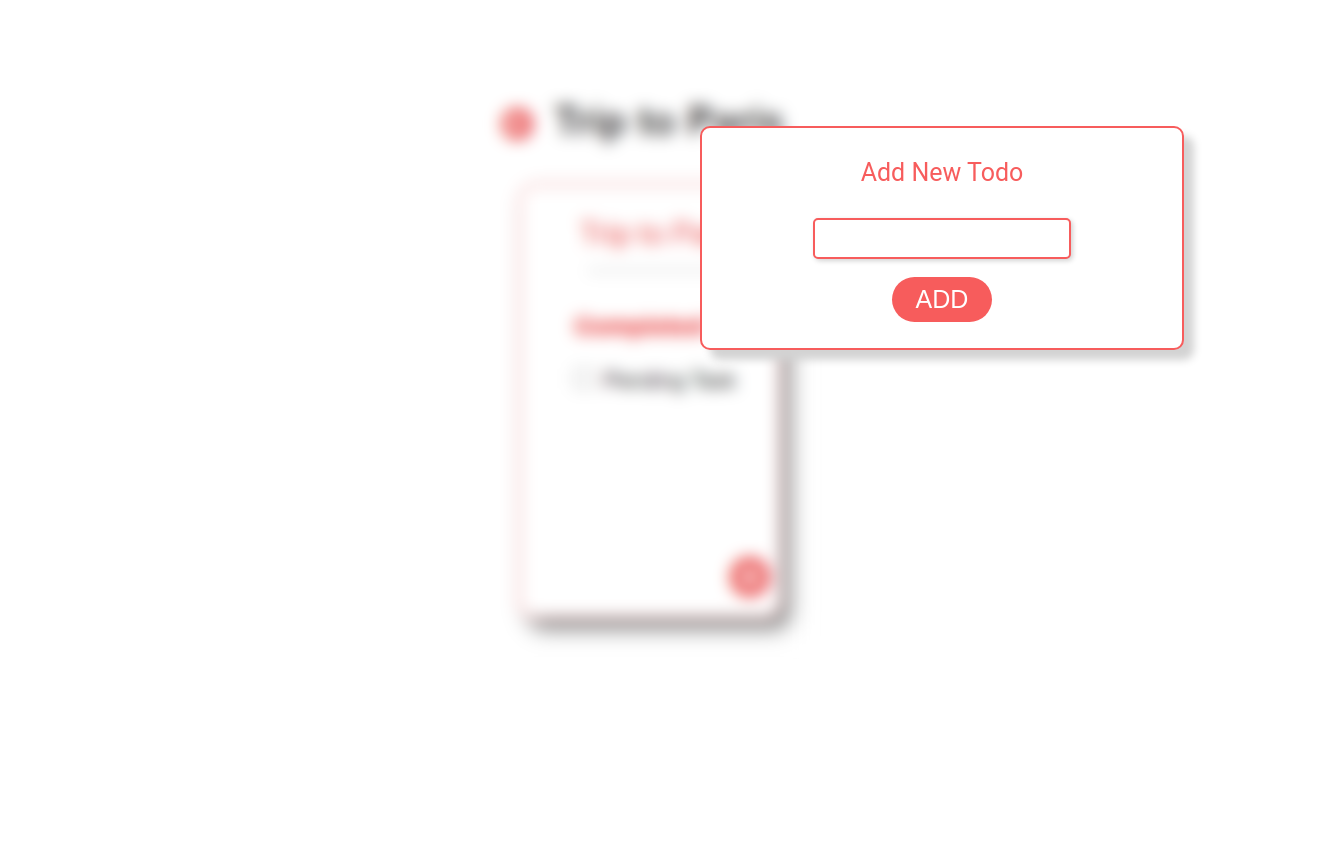
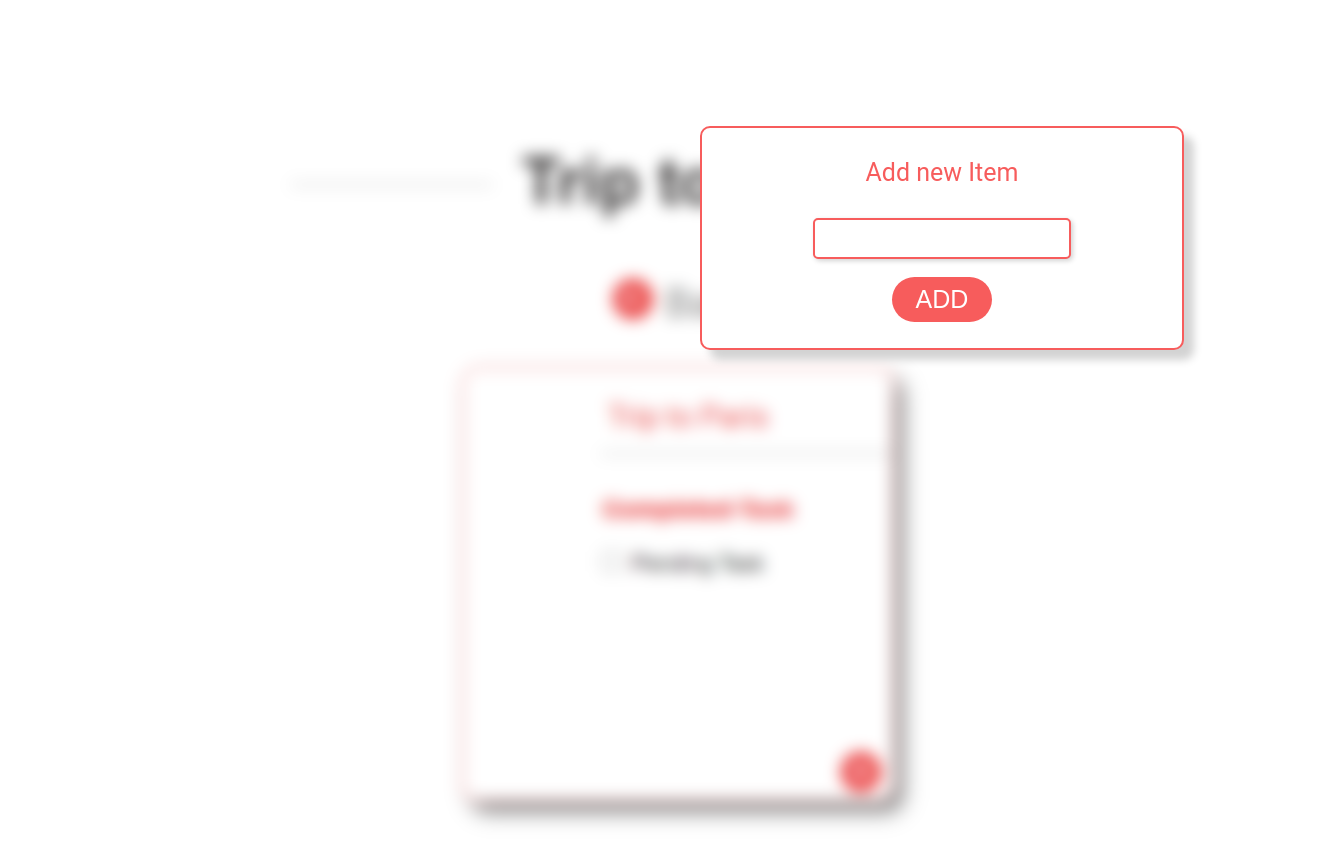
Before and after one commit to prashant6190/todo-mobile-app, a plain HTML site: page pages/addItem.html in a window 1280 px wide. Shown: the whole page, 1323 px wide, since content can reach past the window. Before the commit the page ends 800 px from the top, so only its background shows below. Drawn offline with Linux system fonts and the light colour scheme.

Commit message:
Update addItem.html

```diff
--- a/pages/addItem.html
+++ b/pages/addItem.html
@@ -14,12 +14,12 @@
 <body>
     <!-- This is used to Blur the background image -->
     <div class="blurimg">
-        <img src="../images/list2.png" alt="Blur_Paris" />
+        <img src="../images/paris.png" alt="Blur_Paris" />
     </div>
 
     <!-- This is used for Pop up -->
     <div class="add-item">
-        <p id>Add New Todo</p>
+        <p id>Add new Item</p>
         <input type="text" id="in1" name="Item Nanme" value=""><br>
         <button>ADD</button>
     </div>
```
